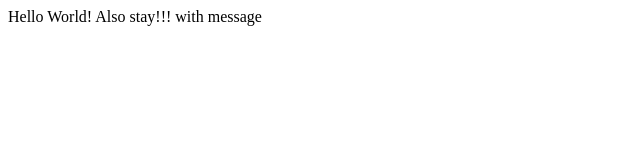
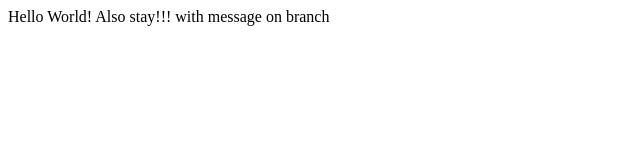
Before and after one commit to salmanramalan/demo, a plain HTML site: page index.html in a window 1280 px wide. Shown: the full height of the page, 0-640 px from the left. Drawn offline with Linux system fonts and the light colour scheme.

Commit message:
feature2

```diff
--- a/index.html
+++ b/index.html
@@ -9,5 +9,7 @@
     Hello World!
     Also stay!!!
     with message
+
+    on branch
 </body>
 </html>
```
